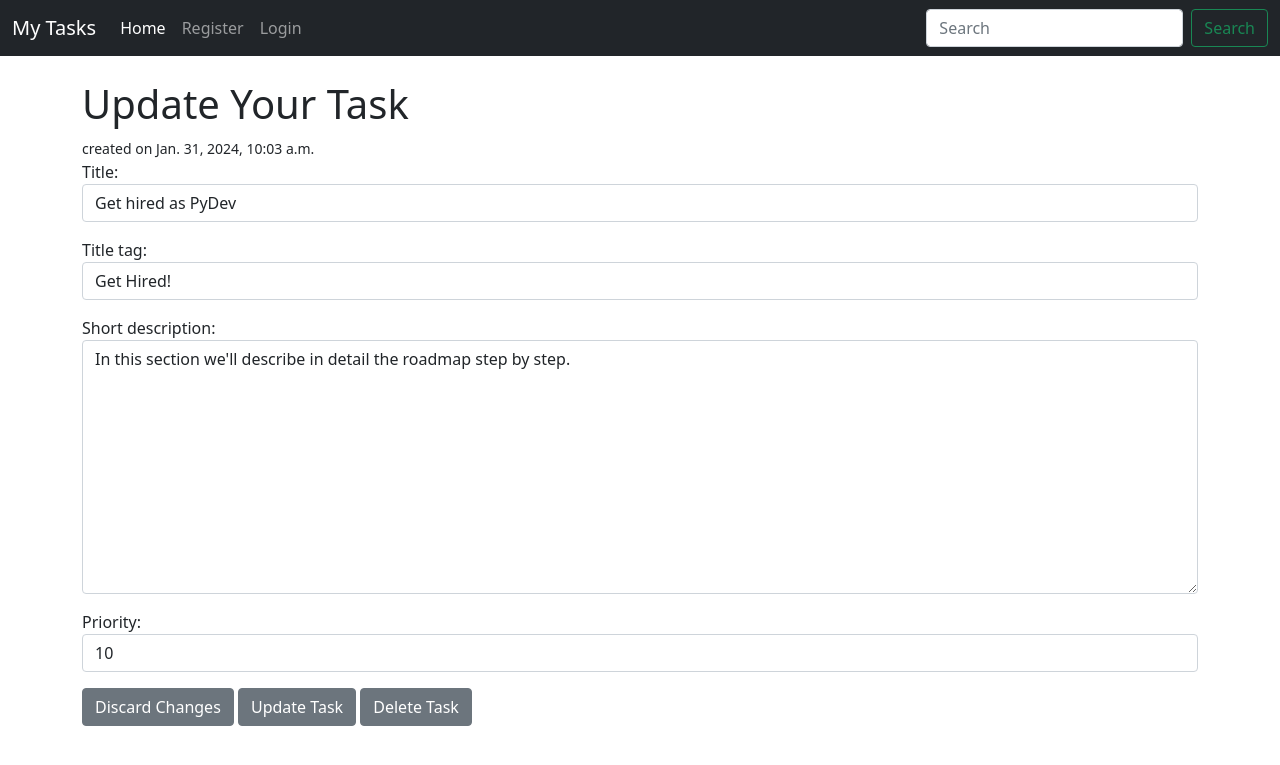
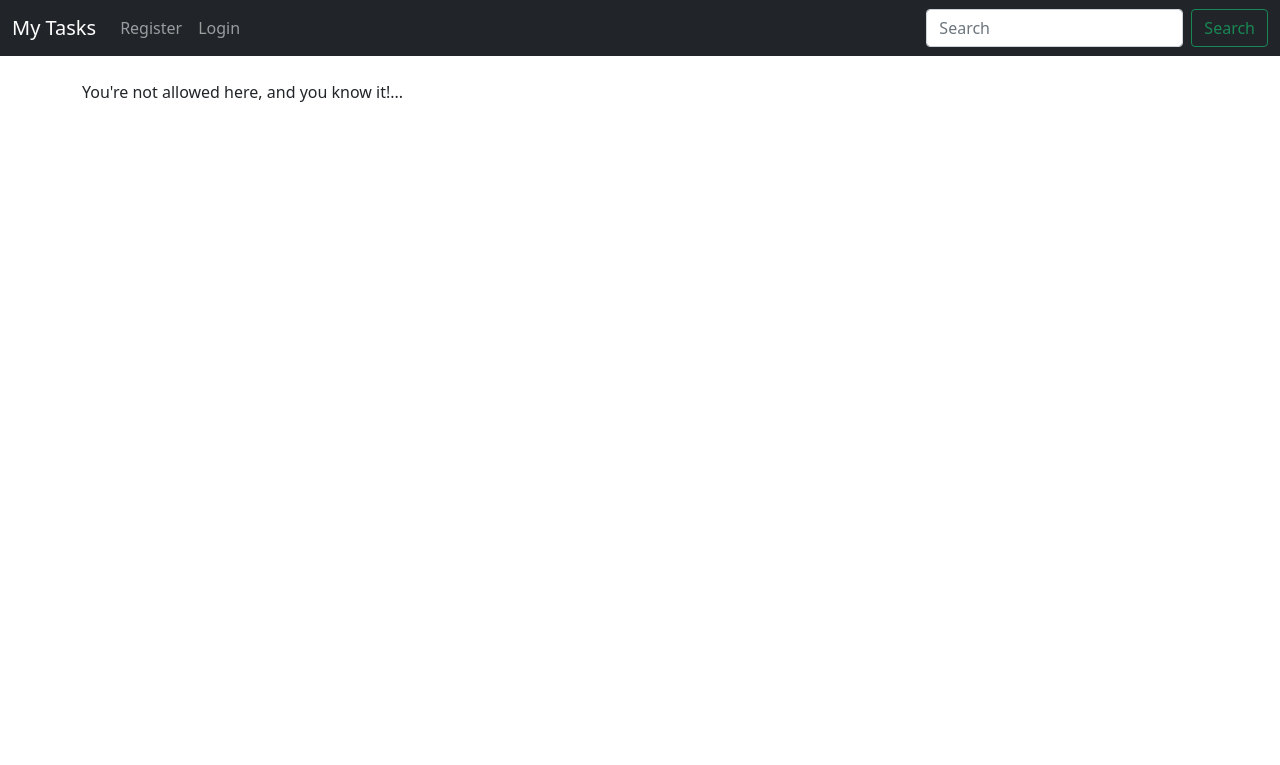
Before and after one commit to pauldzvonyk/organizer, a Django app: page /task/edit/1 in a window 1280 px wide. Shown: the top 765 px of the page. Run offline with Django 5.2, Linux system fonts and the light colour scheme; data comes from the database, SQL or seed files in the repository; both versions use the stored data as it was after the commit.

Commit message:
changed timezone.now to auto_add_now in models

```diff
--- a/task/models.py
+++ b/task/models.py
@@ -9,7 +9,7 @@ class Task(models.Model):
     title_tag = models.CharField(max_length=200)
     author = models.ForeignKey(User, on_delete=models.CASCADE)
     short_description = models.TextField()
-    date_created = models.DateTimeField(default=timezone.now())
+    date_created = models.DateTimeField(auto_now_add=True)
     priority = models.IntegerField(default=0)
     completed = models.BooleanField(default=False)
 
--- a/task/templates/task/base.html
+++ b/task/templates/task/base.html
@@ -23,30 +23,21 @@
         </button>
         <div class="collapse navbar-collapse" id="navbarSupportedContent">
             <ul class="navbar-nav me-auto mb-2 mb-lg-0">
+
+                {% if user.is_authenticated %}
                 <li class="nav-item">
                     <a class="nav-link active" aria-current="page" href="{% url 'home' %}">Home</a>
                 </li>
-                {% if user.is_authenticated %}
-                    <li class="nav-item">
-                        <a class="nav-link" href="{% url 'add_task' %}">Add Task</a>
-                    </li>
+                <li class="nav-item">
+                    <a class="nav-link" href="{% url 'add_task' %}">Add Task</a>
+                </li>
                 <li class="nav-item">
                     <a class="nav-link" href="#" onclick="logout()">Logout</a>
                     <form id="logout-form" method="post" action="{% url 'logout' %}" style="display: none;">
                         {% csrf_token %}
                     </form>
                 </li>
-                <li class="nav-item dropdown">
-                    <a class="nav-link dropdown-toggle" href="#" id="navbarDropdown" role="button" data-bs-toggle="dropdown" aria-expanded="false">
-                        Active Tasks
-                    </a>
-                    <ul class="dropdown-menu" aria-labelledby="navbarDropdown">
-                        <li><a class="dropdown-item" href="#">Action</a></li>
-                        <li><a class="dropdown-item" href="#">Another action</a></li>
-                        <li><hr class="dropdown-divider"></li>
-                        <li><a class="dropdown-item" href="#">Something else here</a></li>
-                    </ul>
-                </li>
+
                 <li class="nav-item">
                     <a class="nav-link disabled" href="#" tabindex="-1" aria-disabled="true">Disabled</a>
                 </li>
@@ -75,6 +66,7 @@
 
 </div>
 
+
 <!-- Optional JavaScript; choose one of the two! -->
 
 <!-- Option 1: Bootstrap Bundle with Popper -->
--- a/task/templates/task/edit_task.html
+++ b/task/templates/task/edit_task.html
@@ -2,6 +2,8 @@
 {% block title %} Edit task {% endblock %}
 {% block content %}
 
+
+{% if user.is_authenticated %}
 
 <h1>Update Your Task</h1><small>created on {{ task.date_created }}</small>
 
@@ -14,6 +16,10 @@
         <a class="btn btn-secondary" href="{% url 'delete_task' task.pk %}">Delete Task</a>
     </form>
 </div>
+{% else %}
 
+You're not allowed here, and you know it!...
+
+{% endif %}
 
 {% endblock %}
--- a/task/templates/task/task_detail.html
+++ b/task/templates/task/task_detail.html
@@ -2,6 +2,8 @@
 {% block title %} Task{{ task.pk }} {% endblock %}
 {% block content %}
 
+
+{% if user.is_authenticated %}
 
 <h1>{{ task.title }}</h1>
 <small>
@@ -16,8 +18,9 @@
 </p>
 <br><br><br>
 <a href="{% url 'home' %}" class="btn btn-secondary">Back</a>
-{% if user.is_authenticated %}
 <a href="{% url 'edit_task' task.pk %}" class="btn btn-secondary">Edit</a>
 <a class="btn btn-secondary" href="{% url 'delete_task' task.pk %}">Delete</a>
+
 {% endif %}
+
 {% endblock %}
```
Also changed, not shown: task/templates/task/add_task.html (+8 -0 lines), task/templates/task/delete_task.html (+8 -0 lines), task/templates/task/home.html (+7 -3 lines), db.sqlite3.
